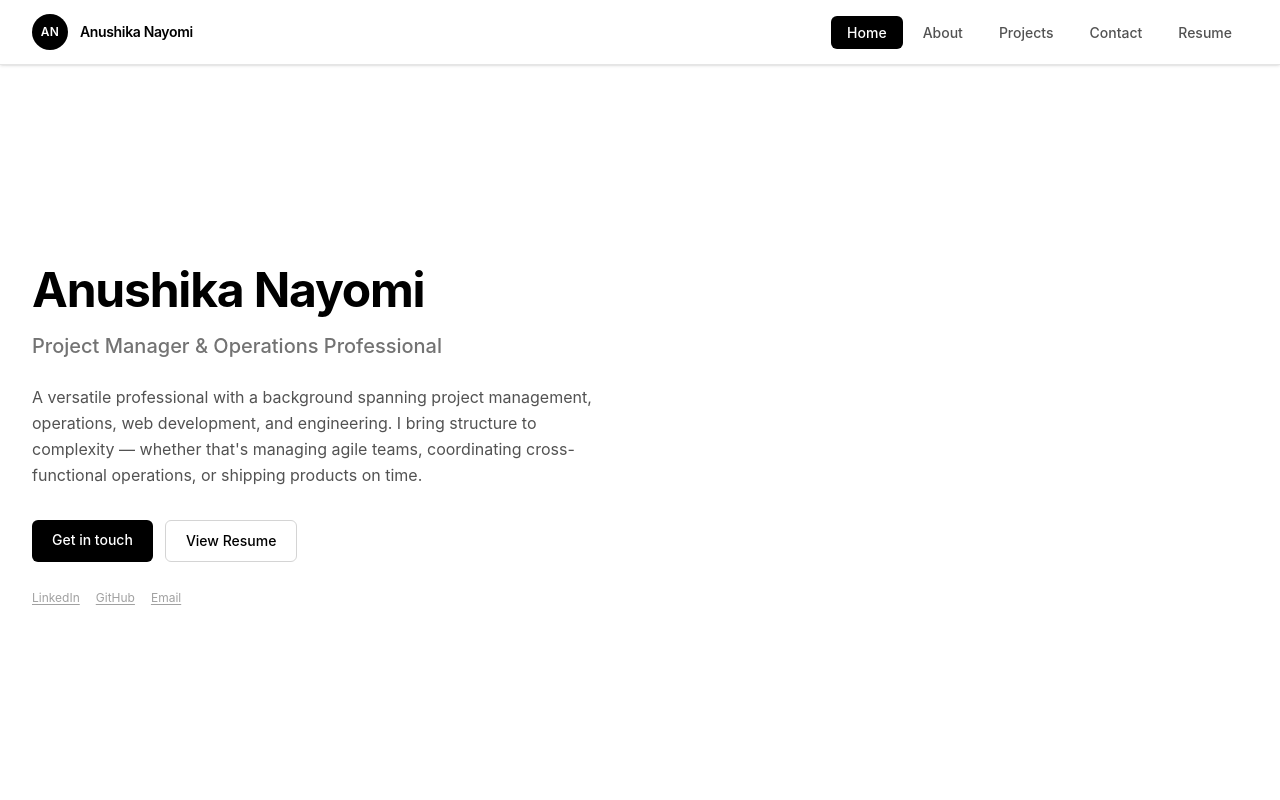
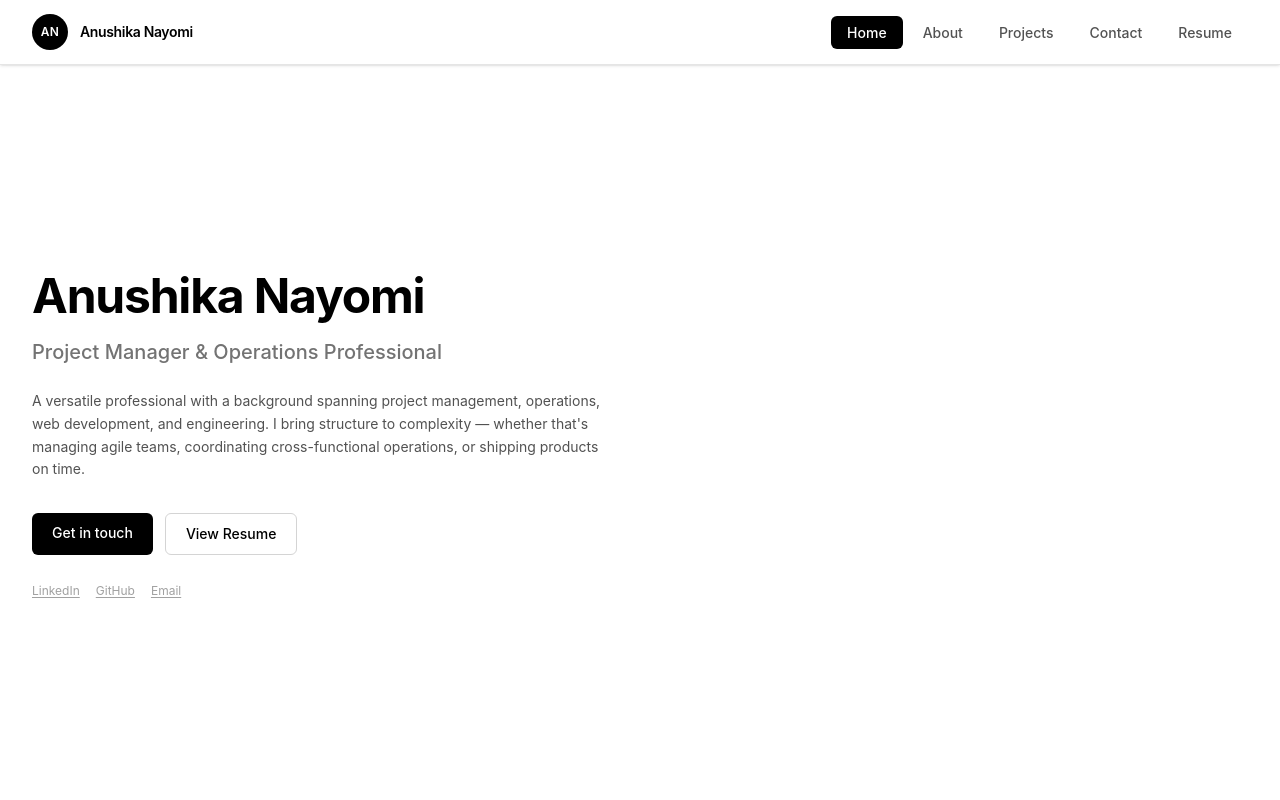
Before and after one commit to kgmanojranga/portfolio-anushika, a React (Vite) app: page / in a window 1280 px wide. Shown: the top 800 px of the page. Built offline with nearby package versions, Linux system fonts and the light colour scheme.

Commit message:
chore: hero section bio font size change

```diff
--- a/src/components/home/Hero.tsx
+++ b/src/components/home/Hero.tsx
@@ -23,7 +23,7 @@ const Hero = ({ personal }: HeroProps) => {
             </p>
           </div>
 
-          <p className="text-base text-neutral-600 leading-relaxed max-w-xl">
+          <p className="text-sm text-neutral-600 leading-relaxed max-w-xl">
             {personal.bio}
           </p>
 
```
